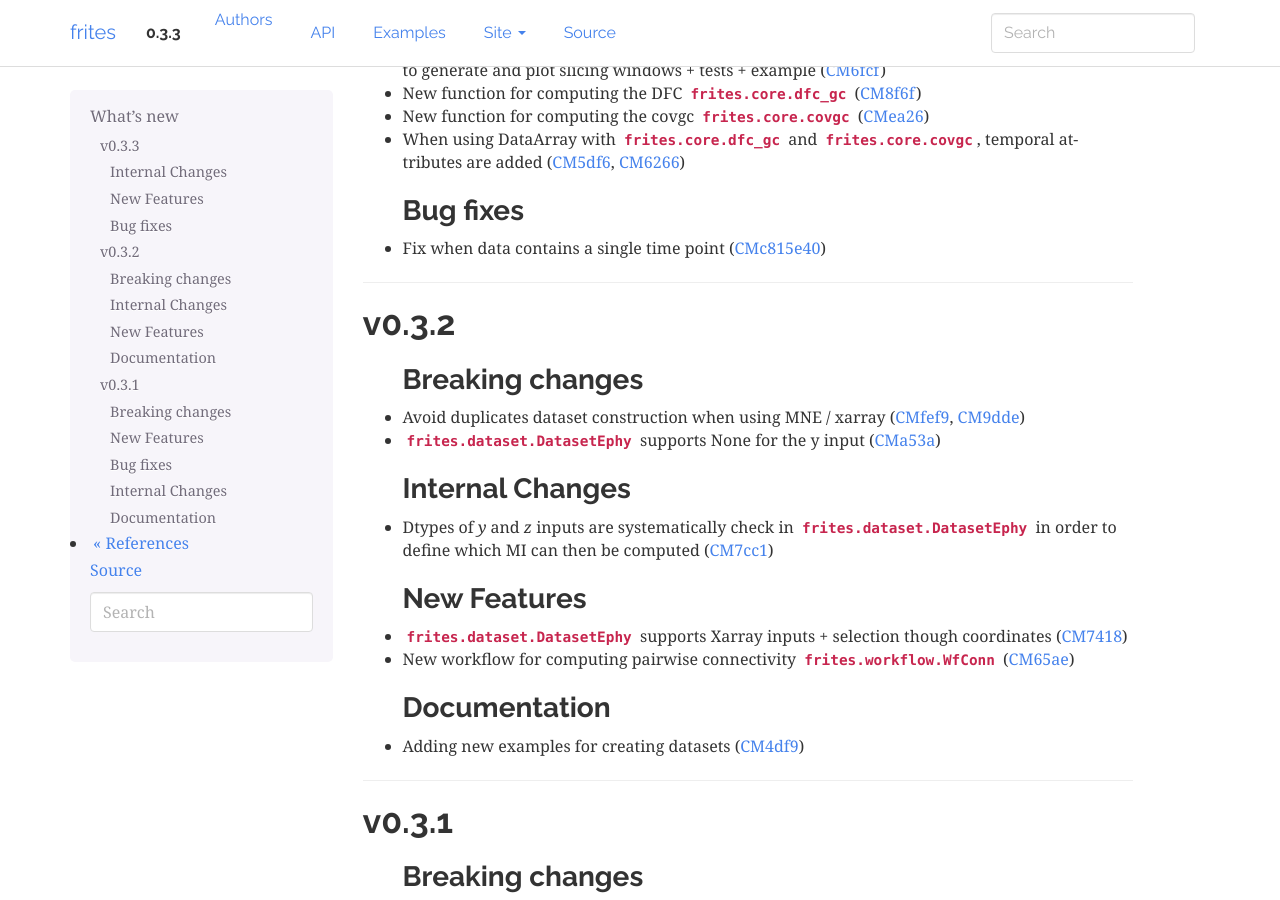
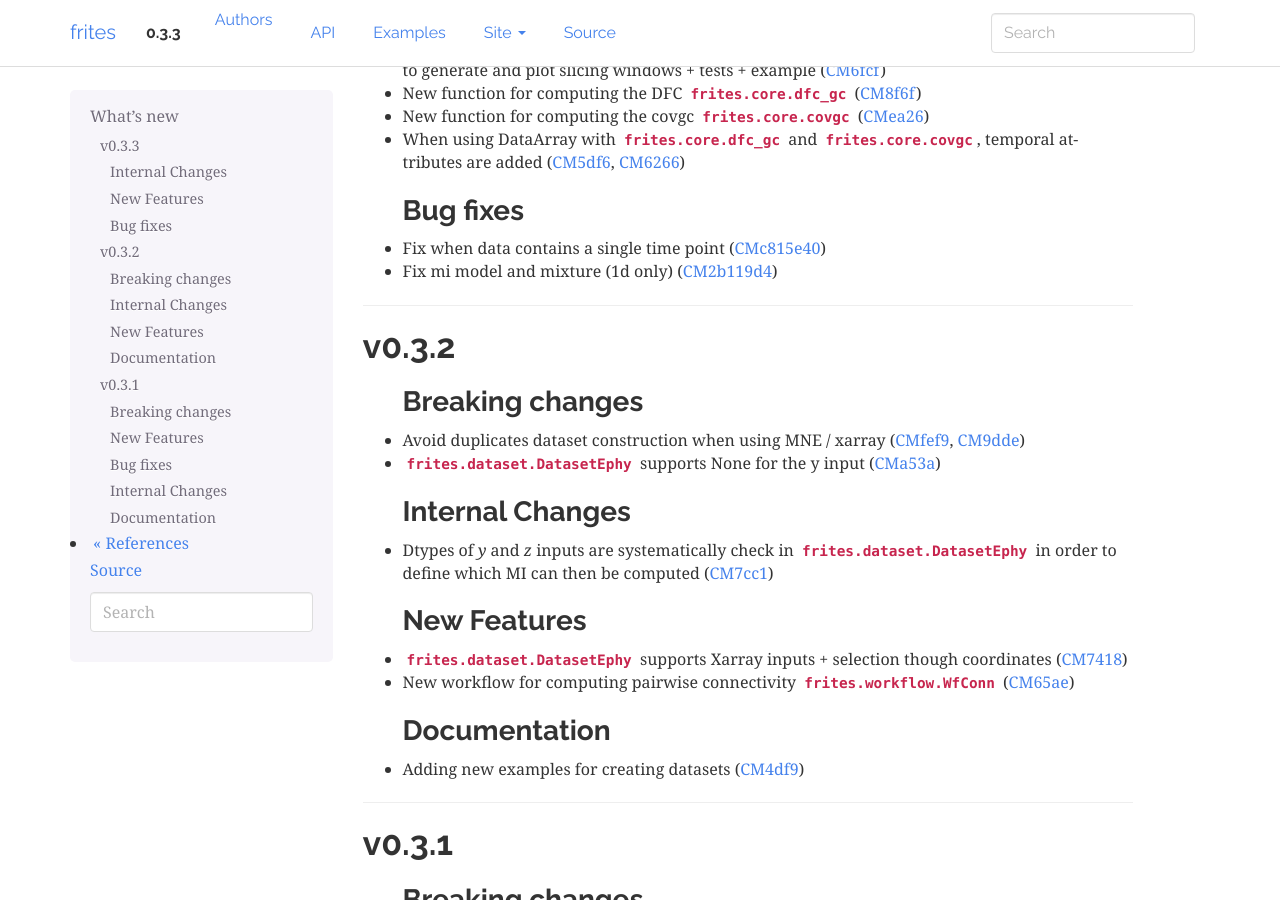
Before and after one commit to brainets/frites, a Sphinx documentation site: the page built from docs/source/whatsnew.rst, in a window 1280 px wide and 900 px high, scrolled down 369 px. Built offline with Sphinx 7.4.7, drawn with Linux system fonts in a browser that asks for light colours.

Commit message:
upmdate whatsnew

```diff
--- a/docs/source/whatsnew.rst
+++ b/docs/source/whatsnew.rst
@@ -22,6 +22,7 @@ New Features
 Bug fixes
 +++++++++
 * Fix when data contains a single time point (:commit:`c815e40`)
+* Fix mi model and mixture (1d only) (:commit:`2b119d4`)
 
 .. raw:: html
 
```
